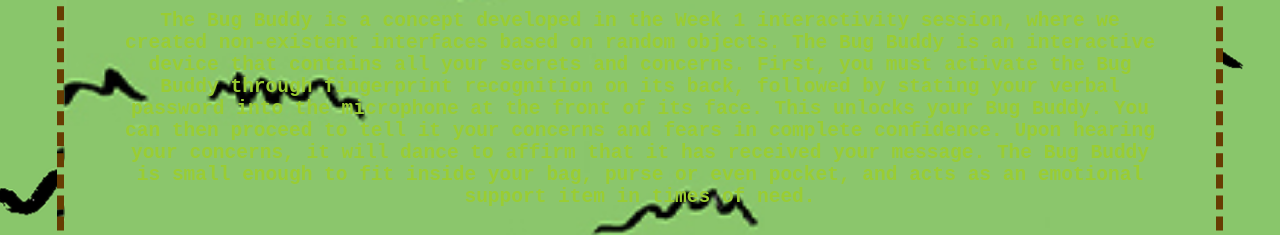
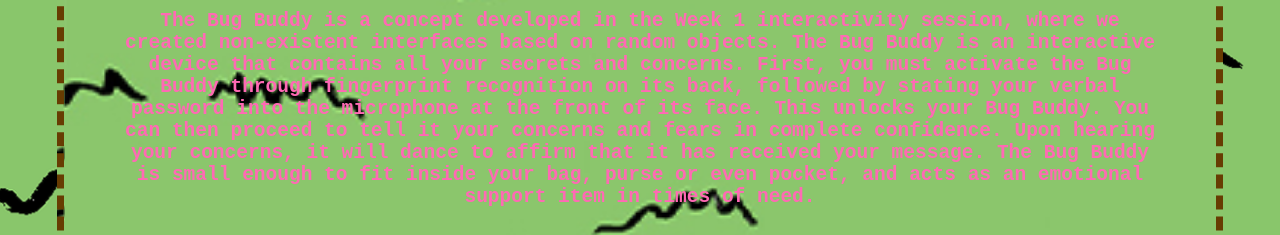
Before and after one commit to not-lauren/Interactive-Media-Submission1, a plain HTML site: page Horse_page1.html in a window 1280 px wide. Shown: the part 689-924 px from the top of the page. Drawn offline with Linux system fonts and the light colour scheme.

Commit message:
Update Horse_page1.html

```diff
--- a/Horse_page1.html
+++ b/Horse_page1.html
@@ -38,7 +38,7 @@ background-size: cover;
   display: inline-block;
   margin: 1rem;
   padding: 3vw;
-  color: yellowgreen;
+  color: charcoal;
 
 }
 .child img {
```
